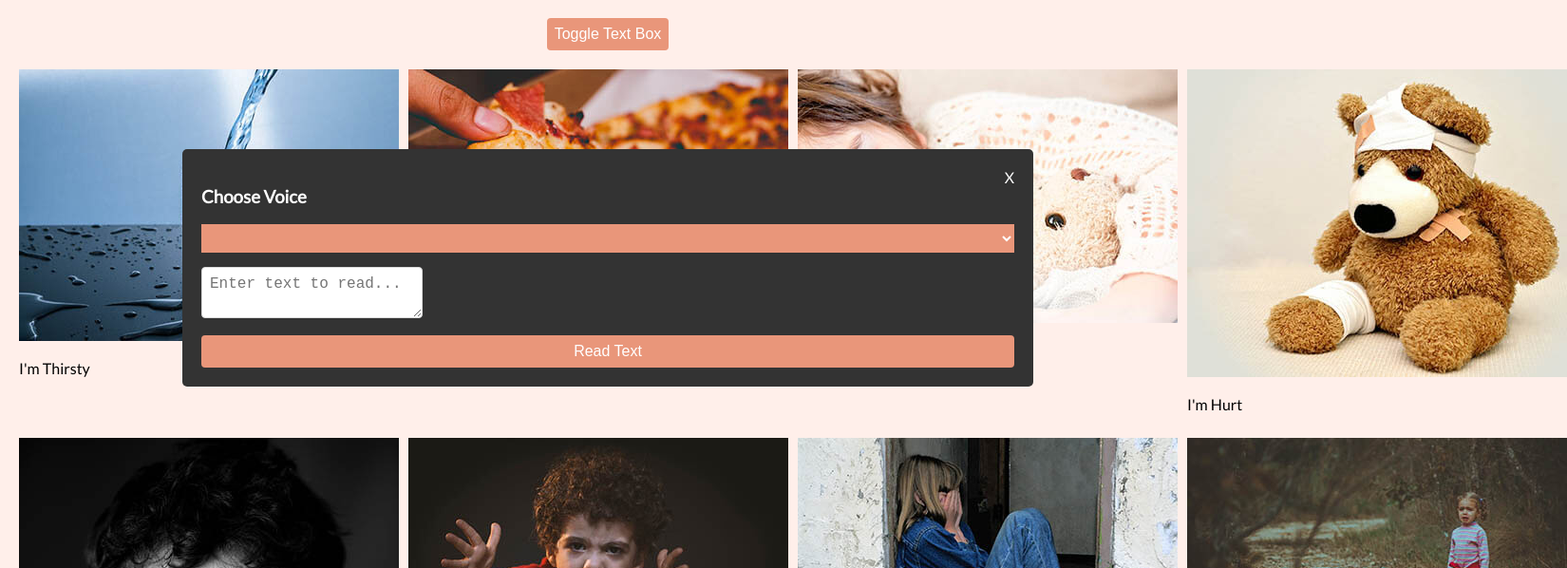
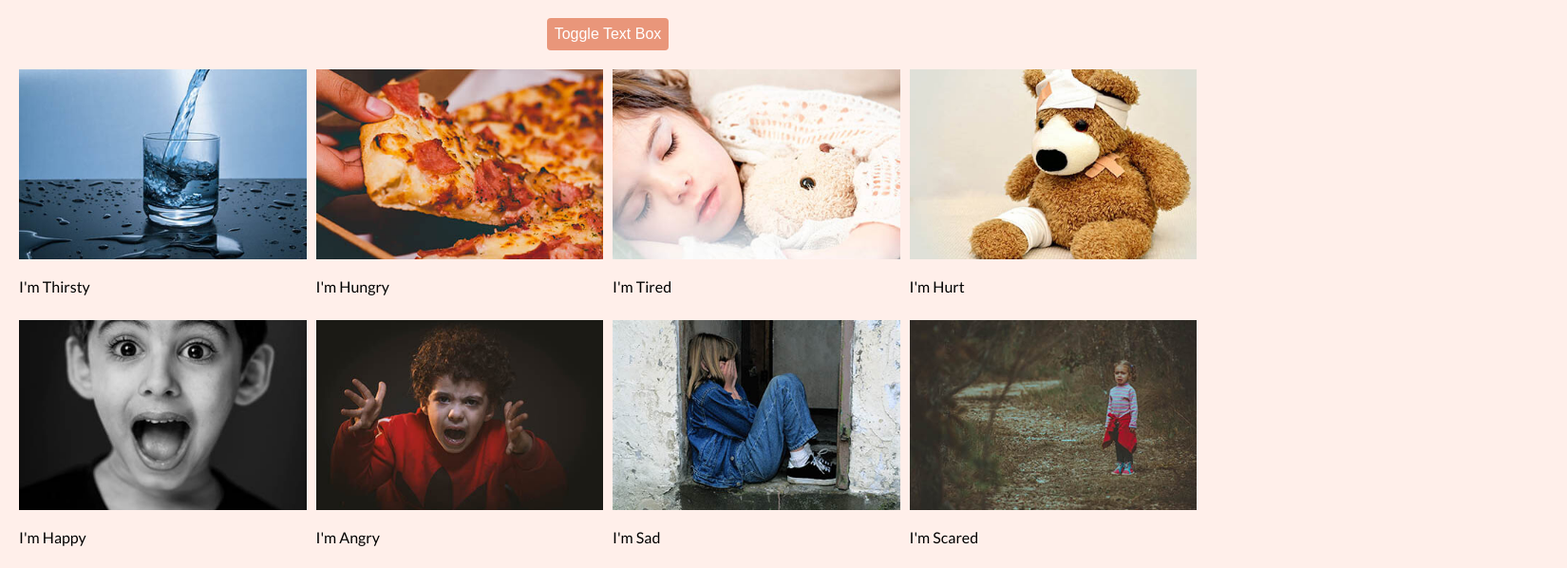
Before and after one commit to tod619/speech_text_reader, a plain HTML site: page index.html in a window 1280 px wide. Shown: the part 83-681 px from the top of the page at 95% size, 1650 px wide, since content can reach past the window. Drawn offline with Linux system fonts and the light colour scheme.

Commit message:
add style to box imgs in style.css file

```diff
--- a/style.css
+++ b/style.css
@@ -51,7 +51,7 @@ select:focus {
   position: absolute;
   top: 30%;
   left: 50%;
-  transform: translate(-50%, 0);
+  transform: translate(-50%, -800px);
   background-color: #333;
   color: #fff;
   padding: 20px;
@@ -96,3 +96,11 @@ main {
   gap: 10px;
 }
 /* End: Main Section */
+
+/* Start: box class */
+.box img {
+  width: 100%;
+  height: 200px;
+  object-fit: cover;
+}
+/* End: box class */
```
